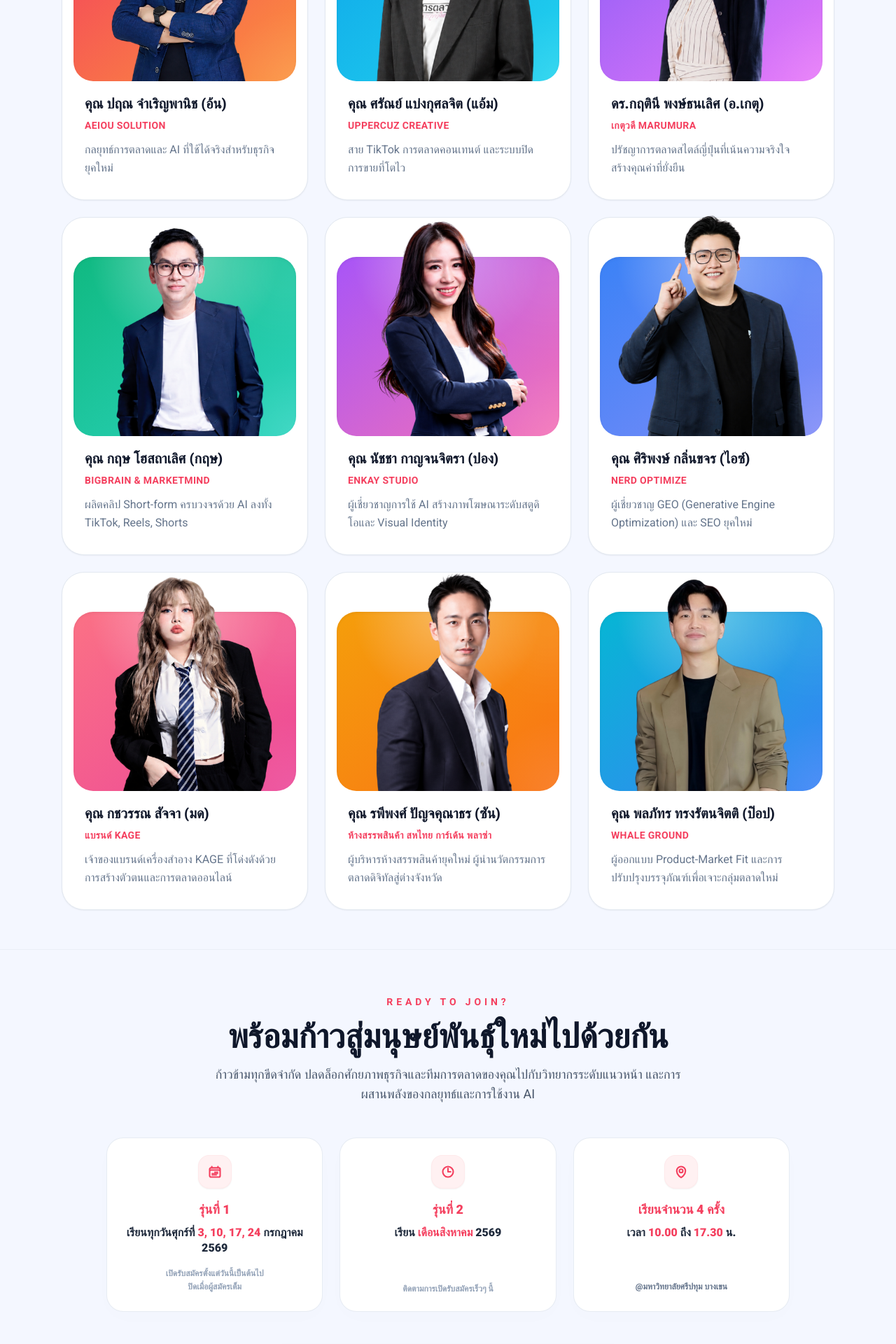
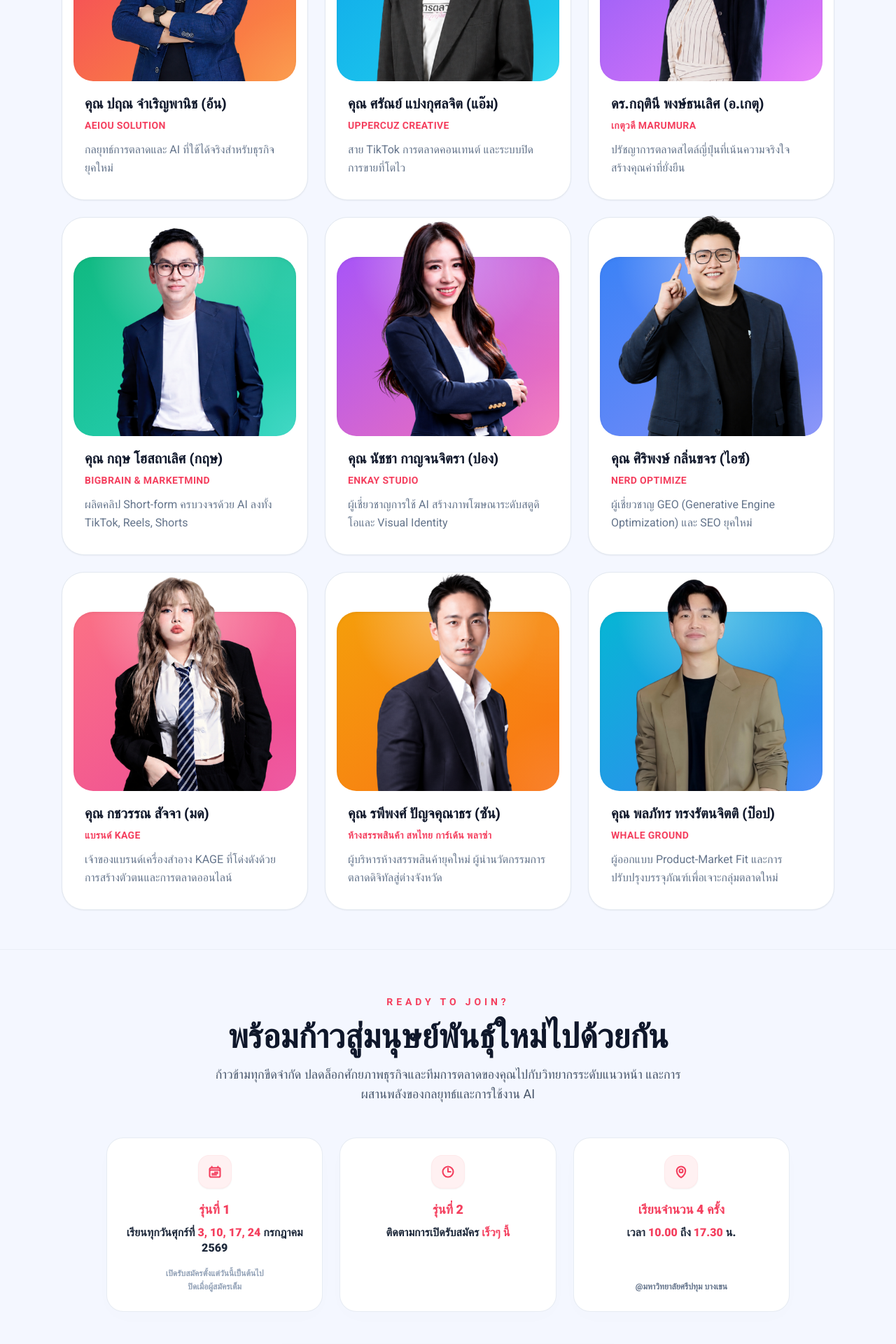
Before and after one commit to poohphurit/RunProject, a React (Vite) app: page / in a window 1280 px wide. Shown: the part 8560-10480 px from the top of the page at 70% size. Built offline with nearby package versions, Linux system fonts and the light colour scheme; the HTML template or start-up script is replaced by a standard one; a web font is replaced by a local one.

Commit message:
style: remove duplicate batch 2 dates and clean up layout

```diff
--- a/src/App.jsx
+++ b/src/App.jsx
@@ -26,7 +26,7 @@ const syllabus = [
       {
         time: '13.00 - 15.00 น.',
         title: 'CEO Branding - The Power of Personal Authority',
-        speaker: 'คุณแอ้ม ศรัณย์',
+        speaker: 'คุณแอ๊ม ศรัณย์',
         company: 'บริษัท/แบรนด์ Uppercuz Creative Agency',
         status: 'Confirmed',
         headline: 'วาง Positioning ผู้นำในยุคที่ลูกค้าไว้ใจ “คน” มากกว่า “ร้าน”',
@@ -70,7 +70,7 @@ const syllabus = [
       {
         time: '15.30 - 17.30 น.',
         title: 'Live Commerce Mastery',
-        speaker: 'คุณแอ้ม ศรัณย์',
+        speaker: 'คุณแอ๊ม ศรัณย์',
         company: 'บริษัท/แบรนด์ Uppercuz Creative Agency',
         status: 'Confirmed',
         headline: 'จิตวิทยาขายผ่านจอ สคริปต์ 3 จังหวะ Hook-Pitch-Close',
@@ -183,7 +183,7 @@ const speakers = [
     accent: 'from-rose-500 to-orange-400',
   },
   {
-    name: 'คุณ ศรัณย์ แบ่งกุศลจิต (แอ้ม)',
+    name: 'คุณ ศรัณย์ แบ่งกุศลจิต (แอ๊ม)',
     role: 'Uppercuz Creative',
     bio: 'สาย TikTok การตลาดคอนเทนต์ และระบบปิดการขายที่โตไว',
     image: '/speakers/speaker-saran.png?v=20260526',
@@ -1110,11 +1110,11 @@ export default function App() {
                 </div>
                 <span className="block text-lg font-black text-rose-500 mb-2">รุ่นที่ 2</span>
                 <span className="block text-base font-extrabold text-slate-800 leading-snug">
-                  เรียน <span className="text-rose-500 font-extrabold">เดือนสิงหาคม</span> 2569
+                  ติดตามการเปิดรับสมัคร <span className="text-rose-500 font-extrabold">เร็วๆ นี้</span>
                 </span>
               </div>
               <span className="block text-xs text-slate-400 font-extrabold mt-4">
-                ติดตามการเปิดรับสมัครเร็วๆ นี้
+                &nbsp;
               </span>
             </div>
 
```
